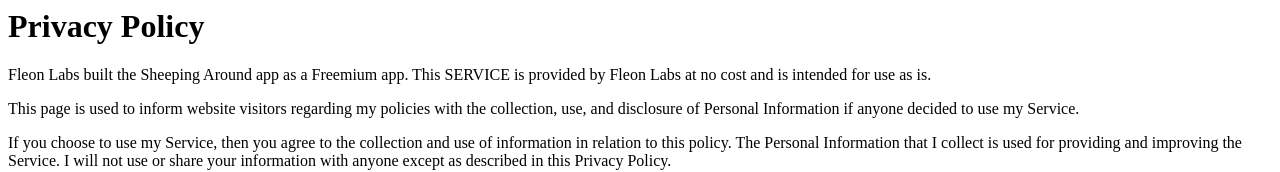
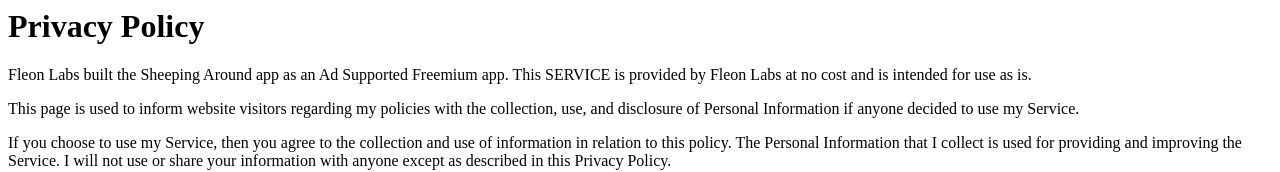
Before and after one commit to fleon/privacy-policy, a plain HTML site: page index.html in a window 1280 px wide. Shown: the top 172 px of the page. Drawn offline with Linux system fonts and the light colour scheme.

Commit message:
Update index.html

```diff
--- a/index.html
+++ b/index.html
@@ -1,6 +1,6 @@
 
 <h1>Privacy Policy</h1>
-<p>Fleon Labs built the Sheeping Around app as a Freemium app. This SERVICE is provided by Fleon Labs at no cost and is intended for use as is.
+<p>Fleon Labs built the Sheeping Around app as an Ad Supported Freemium app. This SERVICE is provided by Fleon Labs at no cost and is intended for use as is.
 </p>
 <p>This page is used to inform website visitors regarding my policies with the collection, use, and disclosure of Personal Information if anyone decided to use my Service.
 </p>
```
